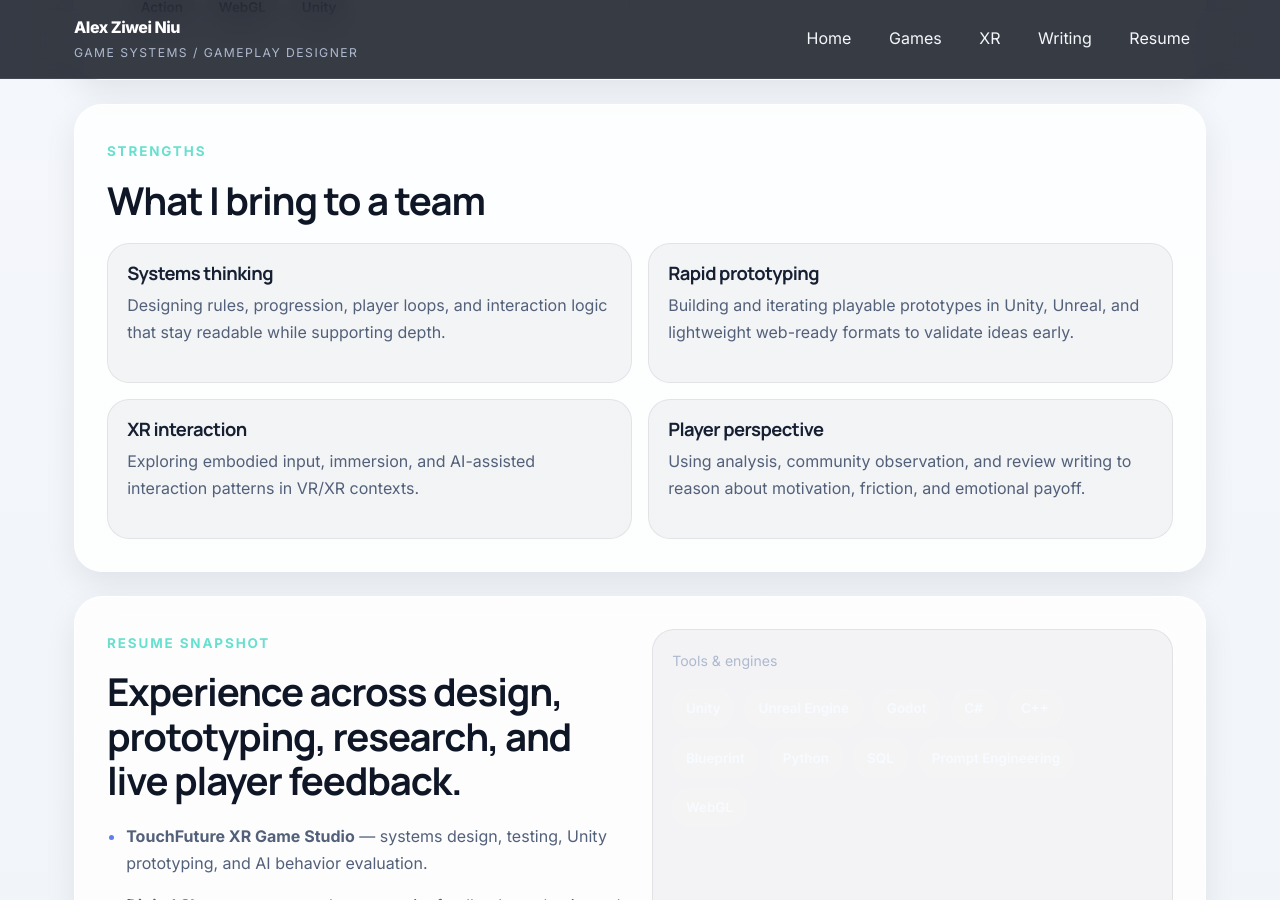
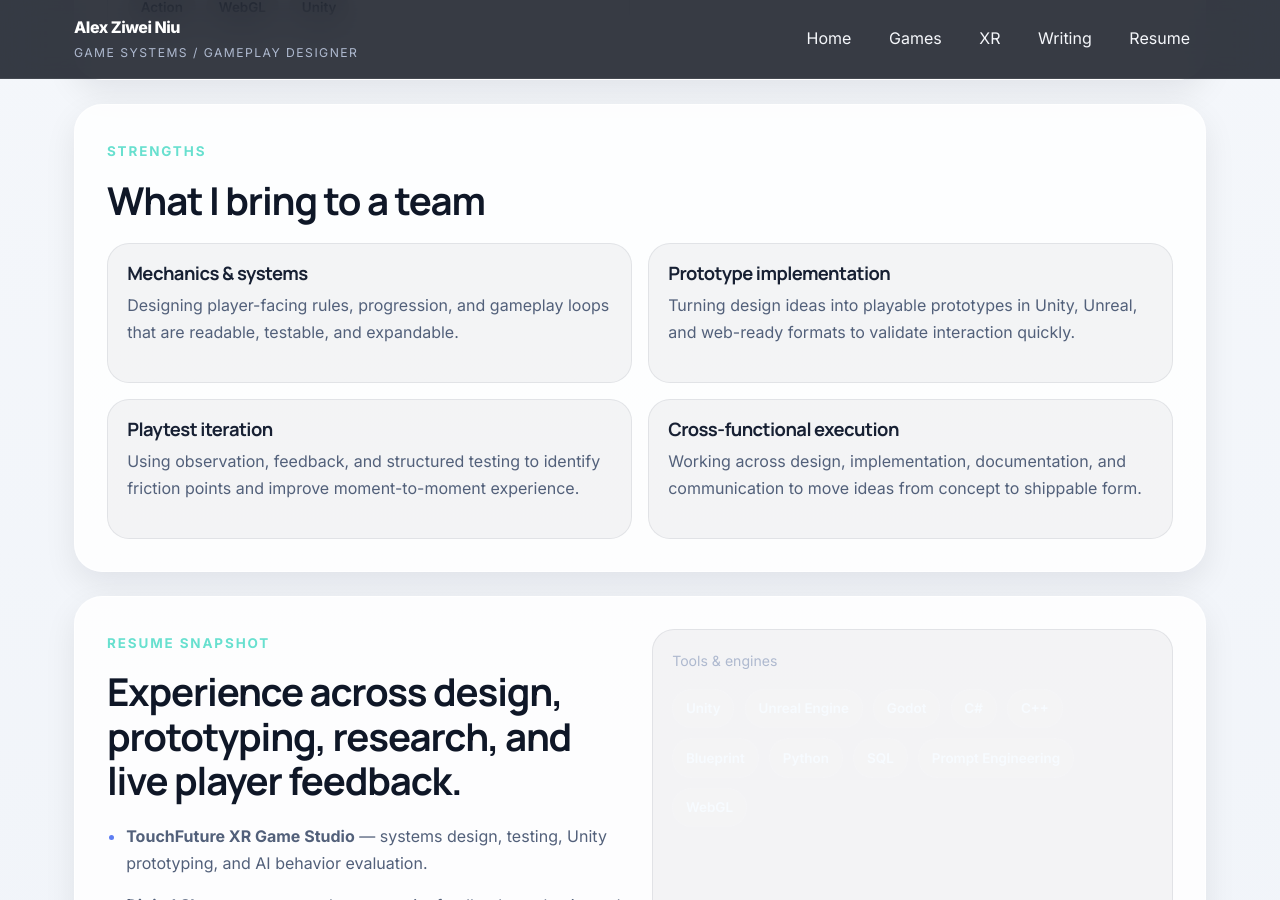
Before and after one commit to iChiv/iChiv.github.io, a Jekyll site: the page built from index.html, in a window 1280 px wide and 900 px high, scrolled down 2679 px. Built offline with Jekyll 4.4.1, drawn with Linux system fonts in a browser that asks for light colours.

Commit message:
refactor: emphasize execution-oriented strengths

```diff
--- a/_layouts/home.html
+++ b/_layouts/home.html
@@ -97,20 +97,20 @@ layout: default
   </div>
   <div class="capability-grid">
     <article class="capability-item">
-      <h3>Systems thinking</h3>
-      <p>Designing rules, progression, player loops, and interaction logic that stay readable while supporting depth.</p>
+      <h3>Mechanics & systems</h3>
+      <p>Designing player-facing rules, progression, and gameplay loops that are readable, testable, and expandable.</p>
     </article>
     <article class="capability-item">
-      <h3>Rapid prototyping</h3>
-      <p>Building and iterating playable prototypes in Unity, Unreal, and lightweight web-ready formats to validate ideas early.</p>
+      <h3>Prototype implementation</h3>
+      <p>Turning design ideas into playable prototypes in Unity, Unreal, and web-ready formats to validate interaction quickly.</p>
     </article>
     <article class="capability-item">
-      <h3>XR interaction</h3>
-      <p>Exploring embodied input, immersion, and AI-assisted interaction patterns in VR/XR contexts.</p>
+      <h3>Playtest iteration</h3>
+      <p>Using observation, feedback, and structured testing to identify friction points and improve moment-to-moment experience.</p>
     </article>
     <article class="capability-item">
-      <h3>Player perspective</h3>
-      <p>Using analysis, community observation, and review writing to reason about motivation, friction, and emotional payoff.</p>
+      <h3>Cross-functional execution</h3>
+      <p>Working across design, implementation, documentation, and communication to move ideas from concept to shippable form.</p>
     </article>
   </div>
 </section>
```
